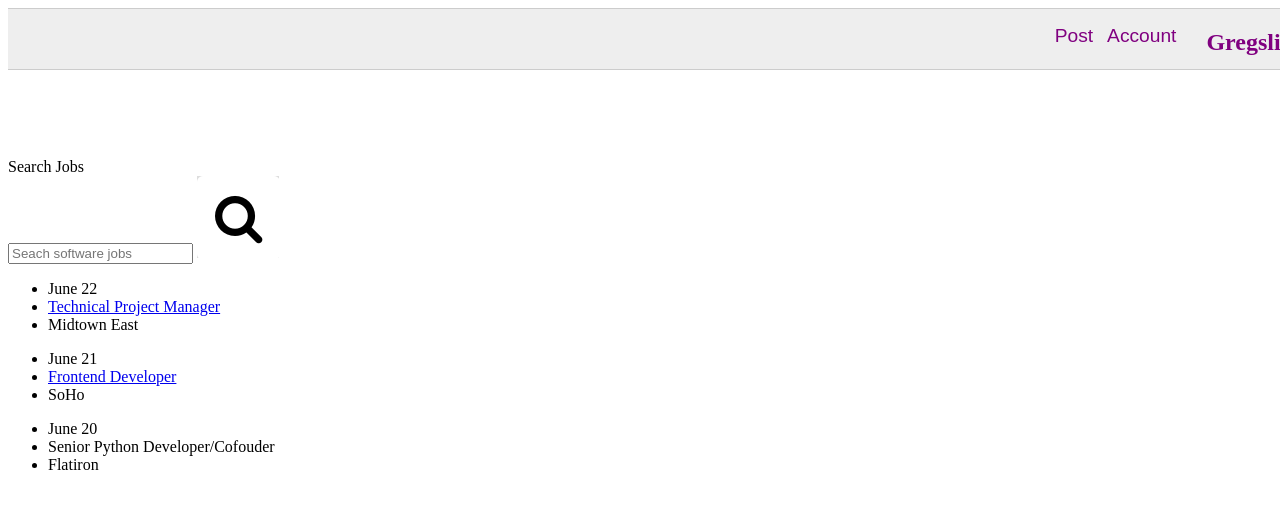
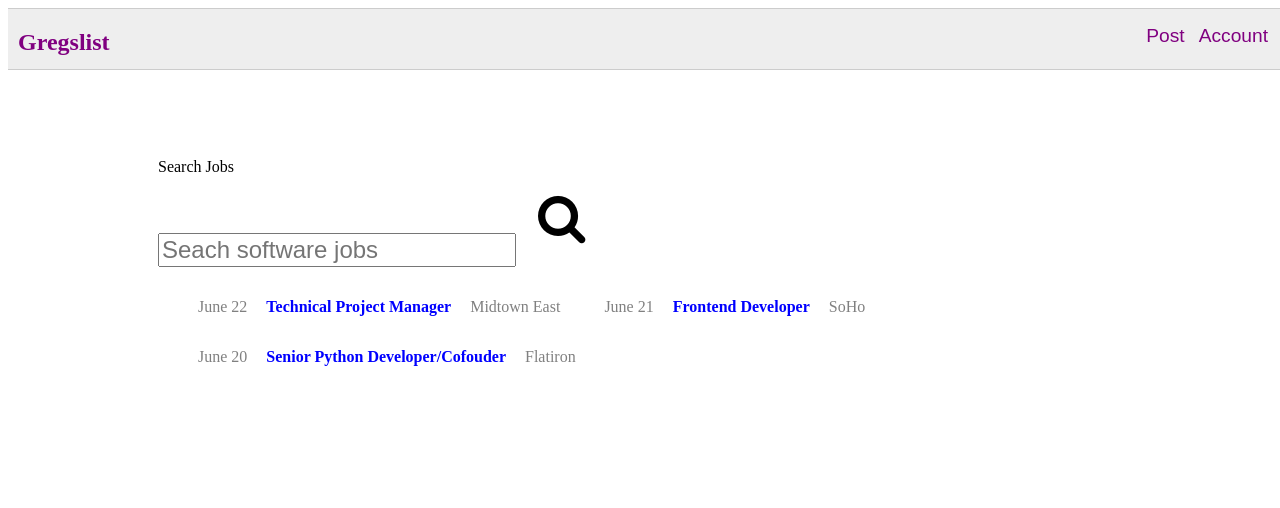
Before and after one commit to vcordero07/gregslist, a plain HTML site: page index.html in a window 1280 px wide. Drawn offline with Linux system fonts and the light colour scheme.

Commit message:
more changes" git status

```diff
--- a/css/main.css
+++ b/css/main.css
@@ -16,7 +16,7 @@ nav {
 
 nav h1 {
     display: inline-block;
-    float: right;
+    float: left;
 }
 
 nav ul {
@@ -41,6 +41,41 @@ nav li a:hover {
     color: green;
 }
 
-main {
-    padding-top: 150px;
+.container {
+    padding-top: 90px;
+    padding: 150px;
 }
+
+input[type="text"] {
+    width: 350px;
+    font-size: 1.5em;
+    margin-bottom: 15px;
+}
+
+main ul {
+  clear: right;
+  display: inline-block;
+
+}
+
+main li {
+  color: grey;
+  display: inline-block;
+}
+
+main li a:link {
+  text-decoration: none;
+  color: blue;
+  font-weight: bold;
+}
+
+main li a {
+  padding-left: 15px;
+  padding-right: 15px;
+}
+.m_glass {
+  display: inline-block;
+  border-radius: 100%;
+
+  font-weight: 800;
+}
--- a/index.html
+++ b/index.html
@@ -23,7 +23,7 @@
         <form action="" class="gregs_form">
             <label for="">Search Jobs</label><br>
             <input type="text" placeholder="Seach software jobs" name="searchbox" id="searchbox">
-            <img src="images/magnifying-glass.png" alt="magnifying-glass">
+            <img class="m_glass" src="images/magnifying-glass.png" alt="magnifying-glass">
             <div class="display_results">
                 <ul>
                     <li>June 22</li>
@@ -37,8 +37,7 @@
                 </ul>
                 <ul>
                     <li>June 20</li>
-                    <li>
-                        <a href="#"></a>Senior Python Developer/Cofouder</li>
+                    <li><a href="#">Senior Python Developer/Cofouder</a></li>
                     <li>Flatiron</li>
                 </ul>
             </div>
```
